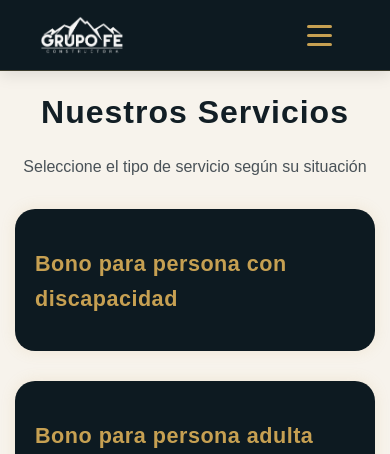
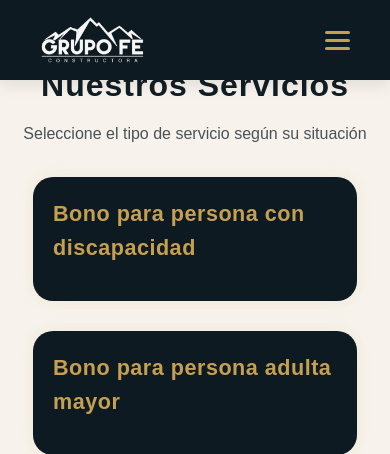
Before and after one commit to Shazan69-blip/p-gina-web, a Flask app: page /servicios in a window 390 px wide. Shown: the top 454 px of the page. Run offline with Flask 3, Linux system fonts and the light colour scheme.

Commit message:
Actualizo servicios.html y color de servicios.css

```diff
--- a/static/color de servicios.css
+++ b/static/color de servicios.css
@@ -13,116 +13,199 @@ body {
 
 /* ======= NAVBAR ======= */
 /* ======= NAVBAR MODERNA Y RESPONSIVE ======= */
-.navbar {
-  padding: 15px 25px;
-  background: #0D1A21; /* Azul petróleo */
-  backdrop-filter: blur(10px);
-  display: flex;
-  justify-content: space-between;
-  align-items: center;
-  position: fixed;
-  top: 0;
-  left: 0;
-  width: 100%;
-  z-index: 1000;
-  border-bottom: 1px solid rgba(198,160,82,0.25); /* Dorado suave */
-  transition: background 0.3s ease;
-  box-sizing: border-box;
+/* ======= NAVBAR PREMIUM (IDÉNTICA EN COMPORTAMIENTO A ACERCA) ======= */
+/* ========= NAVBAR PREMIUM ========= */
+/* ===== RESET ===== */
+* { margin:0; padding:0; box-sizing:border-box; }
+
+body {
+  font-family:"Poppins", sans-serif;
+  background:#F7F3EC;
+  color:#1F2A33;
+  line-height:1.6;
+  overflow-x:hidden;
 }
 
-.navbar .logo img {
-  height: 40px;
-  width: auto;
-  display: block;
-  object-fit: contain;
+/* ===== NAVBAR PREMIUM (IDÉNTICA A ACERCA DE NOSOTROS) ===== */
+.navbar {
+  display:flex;
+  justify-content:space-between;
+  align-items:center;
+  padding:15px 40px;
+  position:fixed;
+  width:100%;
+  top:0;
+  left:0;
+  z-index:10000;
+  background:#0D1A21;
+  box-shadow:0 4px 15px rgba(0,0,0,0.1);
+  transition: background 0.4s ease;
 }
 
-/* Lista principal */
-.navbar ul {
-  display: flex;
-  list-style: none;
-  gap: 18px;
-  margin: 0;
-  padding: 0;
-  flex-wrap: nowrap;
+/* Logo */
+.logo {
+  display:flex;
+  align-items:center;
+  gap:10px;
+  font-size:1.5rem;
+  font-weight:bold;
+  color:#C6A052;
+  cursor:pointer;
 }
 
-.navbar li a {
-  text-decoration: none;
-  color: #F7F3EC; /* Crema */
-  font-weight: 500;
-  font-size: 1em;
-  transition: color 0.3s ease, transform 0.2s ease;
-  white-space: nowrap;
+.logo img {
+  height:50px; /* 👈 mismo tamaño exacto del original */
+  width:auto;
+  transition: transform 0.3s ease;
 }
 
-.navbar li a:hover {
-  color: #C6A052; /* Dorado premium */
-  transform: translateY(-2px);
+.logo:hover img {
+  transform: rotate(-5deg) scale(1.1);
 }
 
-/* ======= BOTÓN MENÚ (MÓVIL) ======= */
-.menu-toggle {
-  display: none;
-  flex-direction: column;
-  cursor: pointer;
-  gap: 6px;
-  margin-right: 10px;
-  padding: 8px;
-  border-radius: 8px;
-  transition: background 0.3s ease;
+/* Links en PC */
+.nav-links {
+  list-style:none;
+  display:flex;
+  gap:30px;
 }
 
-.menu-toggle span {
-  width: 25px;
-  height: 3px;
-  background: #C6A052; /* Dorado */
-  border-radius: 3px;
-  transition: all 0.3s ease;
+.nav-links li a {
+  color:#F7F3EC;
+  text-decoration:none;
+  font-weight:500;
+  font-size:1rem; /* 👈 tamaño exacto en PC */
+  white-space:nowrap;
+  position:relative;
+  padding:5px 0;
+  transition:all 0.3s ease;
 }
 
-.menu-toggle.active span:nth-child(1) {
-  transform: rotate(45deg) translateY(8px);
-}
-.menu-toggle.active span:nth-child(2) {
-  opacity: 0;
-}
-.menu-toggle.active span:nth-child(3) {
-  transform: rotate(-45deg) translateY(-8px);
+/* Línea dorada bajo hover */
+.nav-links li a::after {
+  content:'';
+  position:absolute;
+  bottom:0;
+  left:0;
+  width:0%;
+  height:2px;
+  background:#C6A052;
+  transition:0.3s;
 }
 
-/* ======= MENÚ RESPONSIVE ======= */
-@media (max-width: 1024px) {
-  .navbar {
-    padding: 15px 20px;
+.nav-links li a:hover::after,
+.nav-links li a.active::after {
+  width:100%;
+}
+
+.nav-links li a:hover,
+.nav-links li a.active {
+  color:#C6A052;
+  transform:translateY(-2px);
+}
+
+/* Hamburger */
+.hamburger {
+  display:none;
+  flex-direction:column;
+  cursor:pointer;
+  gap:5px;
+}
+
+.hamburger span {
+  width:28px;
+  height:3px;
+  background:#C6A052;
+  border-radius:3px;
+  transition:all 0.3s ease;
+}
+
+/* ===== RESPONSIVE MÓVIL (IDÉNTICO A ACERCA DE NOSOTROS) ===== */
+/* ===== ESTADO BASE (PC) — links visibles en computadora ===== */
+.nav-links {
+  list-style: none;
+  display: flex;       /* 👈 ahora sí se ve en PC */
+  gap: 30px;
+  margin-left:auto;
+}
+
+/* ===== RESPONSIVE MOBILE (solo afecta móvil) ===== */
+@media (max-width:768px){
+
+  /* Ícono del menú a la derecha, igual que ya te servía */
+  .hamburger {
+    display:flex !important;
+    position:relative;
+    top:0;
+    right:0;
+    margin-left:auto;
+    z-index:9999;
   }
 
-  .navbar ul {
-    position: fixed;
-    top: 65px;
-    right: -100%;
-    width: 100%;
-    height: calc(100vh - 65px);
-    background: #0D1A21; /* Azul petróleo */
-    flex-direction: column;
-    justify-content: center;
-    align-items: center;
-    gap: 25px;
-    transition: right 0.4s ease;
+  .hamburger span {
+    width:25px;
+    height:3px;
+    background:#C6A052;
+    border-radius:2px;
+    transition:all 0.3s ease;
+    display:block;
   }
 
-  .navbar ul.active {
-    right: 0;
+  /* Animación de la X, igual que la que te funciona bien */
+  .hamburger.open span:nth-child(1){
+    transform: rotate(45deg) translate(5px, 5px);
+  }
+  .hamburger.open span:nth-child(2){
+    opacity: 0;
+  }
+  .hamburger.open span:nth-child(3){
+    transform: rotate(-45deg) translate(6px, -6px);
   }
 
-  .menu-toggle {
-    display: flex;
+  /* Menú móvil sin scroll raro y con tamaño igual al original */
+  .nav-links {
+    display:none;
+    position:fixed;
+    top:70px;          /* MISMO top que el original */
+    left:0;
+    width:100%;        /* MISMO ancho que el original */
+
+    background:#0D1A21;
+    flex-direction:column;
+
+    justify-content:center; /* 👈 misma alineación visual centrada */
+    align-items:center;     /* 👈 centrado horizontal igual */
+
+    padding:20px 0;  /* 👈 menos alto para que no tape, pero muestra TODO */
+    gap:18px;        /* 👈 espacio entre links igual visualmente */
+
+    z-index:9000;
+
+    overflow:visible;   /* 👈 evita scroll raro */
+    max-height:none;    /* 👈 NO limita altura para que contacto sí salga */
   }
 
-  .navbar li a {
-    font-size: 1.3em;
+  .nav-links.active {
+    display:flex !important;
+  }
+
+  .nav-links li {
+    width:100%;
+    text-align:center;
+    padding:10px 0; /* 👈 mismo padding visual */
+  }
+
+  .nav-links li a {
+    font-size:1.2rem;
+    color:#F7F3EC;
+    text-decoration:none;
+    padding:0;
+    width:auto;
+    max-width:none;
+    display:inline-block;
   }
 }
+
 
 /* ======= SECCIÓN SERVICIOS ======= */
 .servicios {
@@ -489,118 +572,3 @@ body {
 .galeria-imagen img:hover {
   transform: scale(1.03);
 }
-
-
-
-
-
-
-
-
-/* NAVBAR PREMIUM */
-.navbar {
-  display:flex;
-  justify-content:space-between;
-  align-items:center;
-  padding:15px 40px;
-  position:fixed;
-  width:100%;
-  top:0;
-  z-index:1000;
-  background:#0D1A21;
-  box-shadow:0 4px 15px rgba(0,0,0,0.1);
-  transition: background 0.4s ease;
-}
-
-.navbar.scrolled { background:#0D1A21; }
-
-.logo {
-  display:flex;
-  align-items:center;
-  gap:10px;
-  font-size:1.5rem;
-  font-weight:bold;
-  color:#C6A052;
-  cursor:pointer;
-}
-
-.logo img { height:50px; width:auto; transition: transform 0.3s ease; }
-.logo:hover img { transform: rotate(-5deg) scale(1.1); }
-
-.nav-links {
-  list-style:none;
-  display:flex;
-  gap:30px;
-}
-
-.nav-links li a {
-  color:#F7F3EC;
-  text-decoration:none;
-  font-weight:500;
-  font-size:1rem;
-  position:relative;
-  padding:5px 0;
-  transition: all 0.3s ease;
-}
-
-.nav-links li a::after {
-  content:'';
-  position:absolute;
-  bottom:0;
-  left:0;
-  width:0%;
-  height:2px;
-  background:#C6A052;
-  transition:0.3s;
-}
-
-.nav-links li a:hover::after,
-.nav-links li a.active::after {
-  width:100%;
-}
-
-.nav-links li a:hover,
-.nav-links li a.active {
-  color:#C6A052;
-  transform:translateY(-2px);
-}
-
-/* HAMBURGER */
-.hamburger {
-  display:none;
-  flex-direction:column;
-  cursor:pointer;
-  gap:5px;
-}
-.hamburger span {
-  width:25px;
-  height:3px;
-  background:#C6A052;
-  border-radius:2px;
-  transition:all 0.3s ease;
-}
-
-.hamburger.open span:nth-child(1) { transform: rotate(45deg) translate(5px, 5px); }
-.hamburger.open span:nth-child(2) { opacity:0; }
-.hamburger.open span:nth-child(3) { transform: rotate(-45deg) translate(6px, -6px); }
-
-/* RESPONSIVE */
-@media(max-width:768px){
-  .hamburger { display:flex; }
-
-  .nav-links {
-    position:absolute;
-    top:70px;
-    left:0;
-    width:100%;
-    flex-direction:column;
-    background:#0D1A21;
-    display:none;
-    gap:0;
-  }
-
-  .nav-links.active { display:flex; }
-
-  .nav-links li { width:100%; text-align:center; padding:15px 0; }
-  .nav-links li a { font-size:1.2rem; }
-}
--- a/templates/formulario.html
+++ b/templates/formulario.html
@@ -268,3 +268,6 @@ document.addEventListener("DOMContentLoaded", () => {
 
 <!-- JS externo si lo ocupás -->
 <script src="{{ url_for('static', filename='formulario.js') }}"></script>
+
+</body>
+</html>
--- a/templates/servicio.html
+++ b/templates/servicio.html
@@ -8,26 +8,26 @@
 </head>
 <body>
 
-<header class="navbar">
+<nav class="navbar">
   <div class="logo">
-    <img src="{{ url_for('static', filename='logo de arriba.png') }}" alt="Logo Grupo FE">
-    <span></span>
+    <img src="{{ url_for('static', filename='logo de arriba.png') }}" alt="Logo">
   </div>
 
-  <div class="menu-toggle" id="menuToggle">
+  <div class="hamburger">
     <span></span>
     <span></span>
     <span></span>
   </div>
 
-  <ul id="navMenu">
+  <ul class="nav-links">
     <li><a href="/">Inicio</a></li>
     <li><a href="/acerca">Acerca de Nosotros</a></li>
-    <li><a href="/servicios">Servicios</a></li>
+    <li><a href="/servicios" class="active">Servicios</a></li>
     <li><a href="/formulario">Formulario</a></li>
     <li><a href="/contacto">Contacto</a></li>
   </ul>
-</header>
+</nav>
+
 
 
   <section class="servicios" id="seccion-servicios">
@@ -228,19 +228,16 @@ Las personas mayores de 65 años pueden acceder a un bono especial para mejorar
 
 
 
-
 <script>
 const navbar = document.querySelector('.navbar');
 const hamburger = document.querySelector('.hamburger');
 const navLinks = document.querySelector('.nav-links');
 
-// Activar menú hamburguesa
 hamburger.addEventListener('click', () => {
   navLinks.classList.toggle('active');
   hamburger.classList.toggle('open');
 });
 
-// Navbar al hacer scroll
 window.addEventListener('scroll', () => {
   if(window.scrollY > 50){
     navbar.classList.add('scrolled');
```
Also changed, not shown: static/color de acerca.css (+32 -0 lines).
